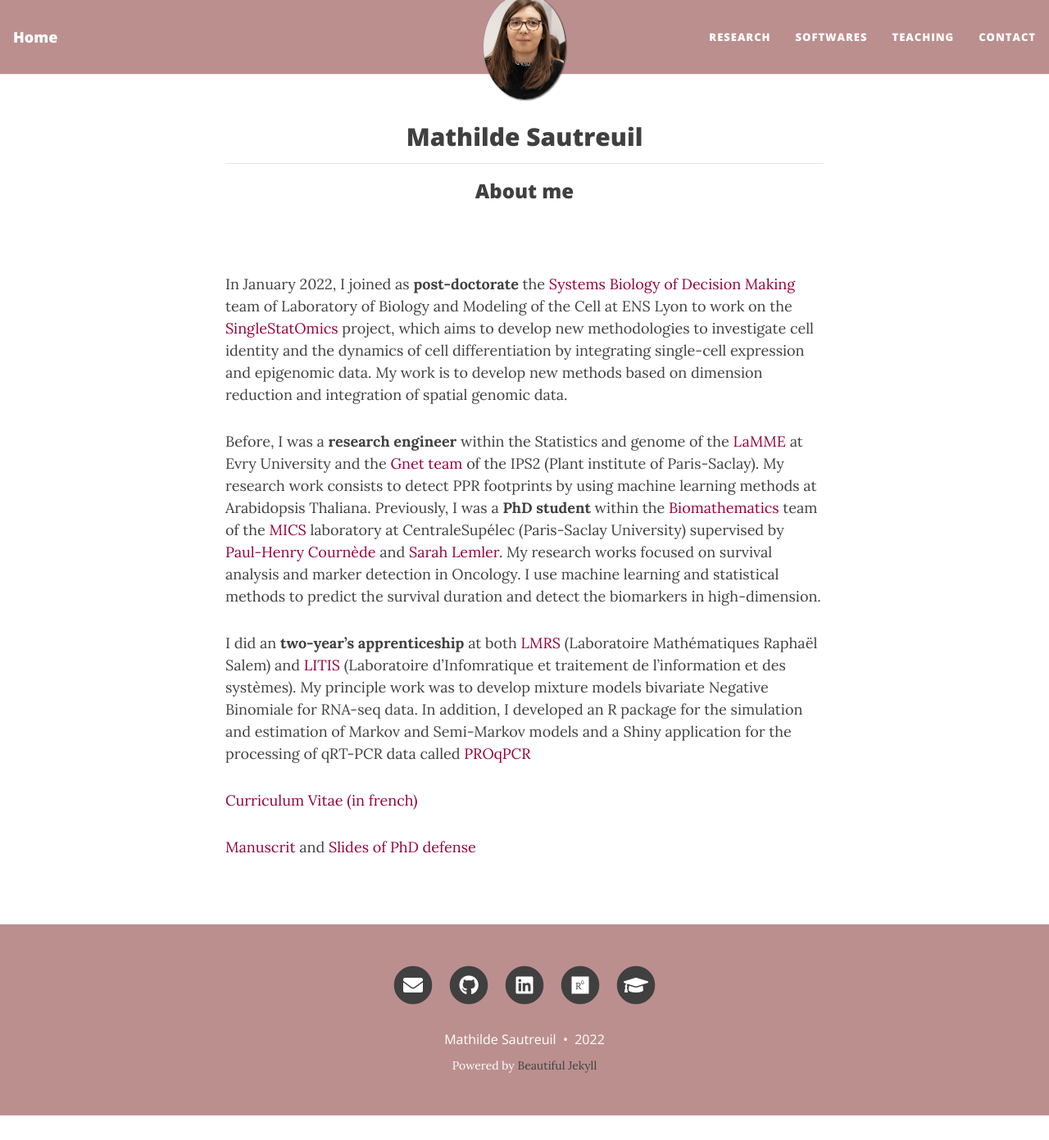
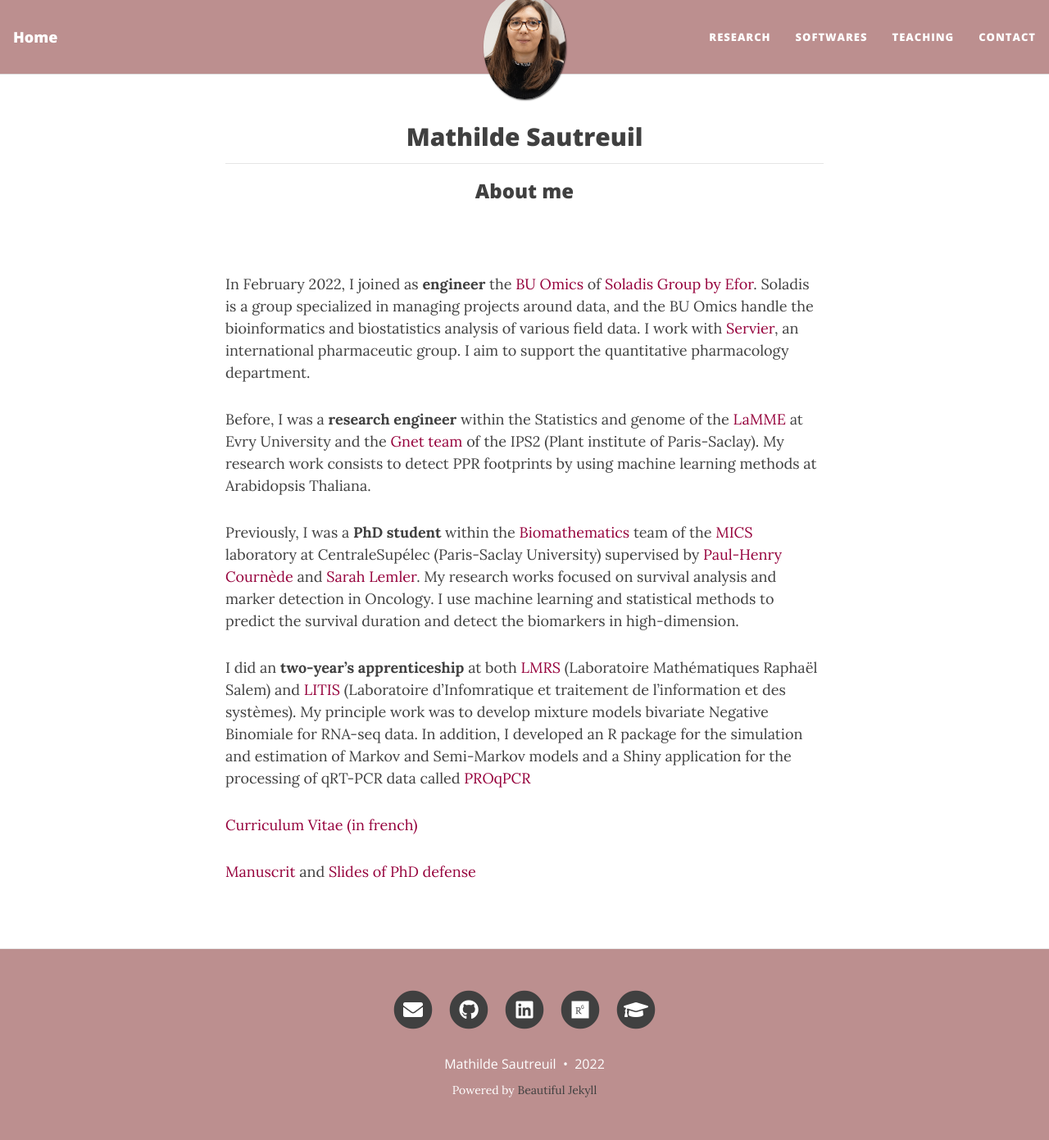
Before and after one commit to mathildesautreuil/mathildesautreuil.github.io, a Jekyll site: the page built from index.md, in a window 1280 px wide and 1391 px high. Shown: the whole window at 82% size. Built offline with Jekyll 4.4.1, drawn with Linux system fonts in a browser that asks for light colours; nearby versions of some CDN libraries; the list of posts is cut into pages by our own code.

Commit message:
update index

```diff
--- a/index.md
+++ b/index.md
@@ -9,9 +9,10 @@ layout: page
 </div>
   <br/>
 
-In January 2022, I joined as **post-doctorate** the [Systems Biology of Decision Making](http://www.ens-lyon.fr/LBMC/equipes/systems-biology-of-decision-making) team of Laboratory of Biology and Modeling of the Cell at ENS Lyon to work on the [SingleStatOmics](https://anr-singlestatomics.pages.math.cnrs.fr/) project, which aims to develop new methodologies to investigate cell identity and the dynamics of cell differentiation by integrating single-cell expression and epigenomic data. My work is to develop new methods based on dimension reduction and integration of spatial genomic data.
+In February 2022, I joined as **engineer** the [BU Omics](https://www.soladisomics.fr/) of [Soladis Group by Efor](https://www.soladis.com/). Soladis is a group specialized in managing projects around data, and the BU Omics handle the bioinformatics and biostatistics analysis of various field data. I work with [Servier](https://www.servier.fr/), an international pharmaceutic group. I aim to support the quantitative pharmacology department.
 
 Before, I was a **research engineer** within the Statistics and genome of the [LaMME](http://www.math-evry.cnrs.fr/welcome){:target="\_blank"} at Evry University and the [Gnet team](https://ips2.u-psud.fr/en/research/pmin-department-plant-microbe-interactions-and-networks-biotic-interactions/gnet-genomics-networks/team-gnet-m-l-martin-magniette.html) of the IPS2 (Plant institute of Paris-Saclay). My research work consists to detect PPR footprints by using machine learning methods at Arabidopsis Thaliana.
+
 Previously, I was a **PhD student** within the <a href = 'http://biomathematics.mics.centralesupelec.fr/en'>Biomathematics</a> team of the [MICS](http://mics.centralesupelec.fr/en/){:target="\_blank"} laboratory at CentraleSupélec (Paris-Saclay University) supervised by [Paul-Henry Cournède](https://scholar.google.fr/citations?hl=fr&user=LGr1sroAAAAJ&view_op=list_works&sortby=pubdate) and [Sarah Lemler](https://sites.google.com/view/sarah-lemler). My research works focused on survival analysis and marker detection in Oncology. I use machine learning and statistical methods to predict the survival duration and detect the biomarkers in high-dimension.
 
 I did an **two-year's apprenticeship** at both [LMRS](http://lmrs.univ-rouen.fr/){:target="\_blank"} (Laboratoire Mathématiques Raphaël Salem) and [LITIS](https://www.litislab.fr/accueil){:target="\_blank"} (Laboratoire d'Infomratique et traitement de l'information et des systèmes). My principle work was to develop mixture models bivariate Negative Binomiale for RNA-seq data. In addition, I developed an R package for the simulation and estimation of Markov and Semi-Markov models and a Shiny application for the processing of qRT-PCR data called [PROqPCR](https://qpcrapp.shinyapps.io/proqpcr/){:target="\_blank"}
```
